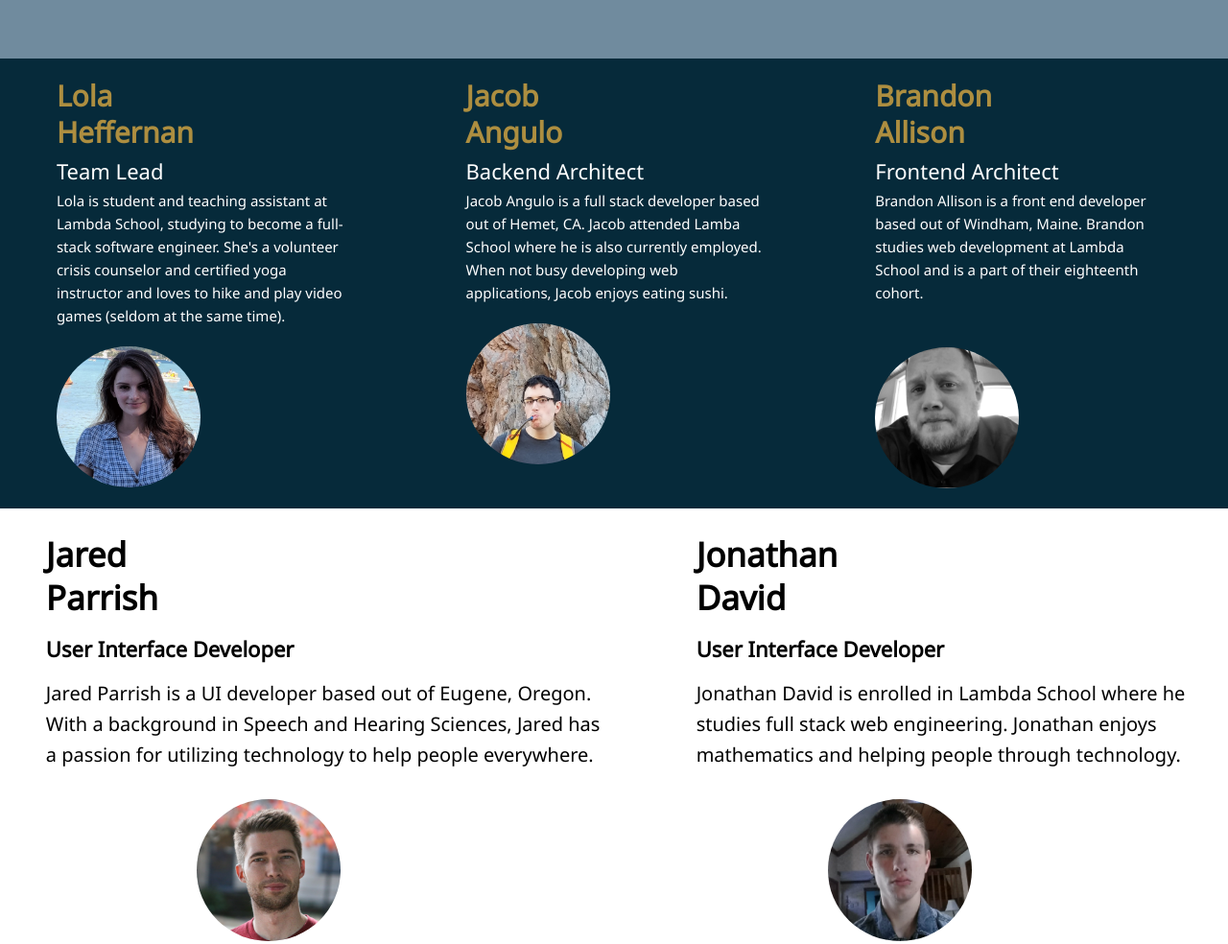
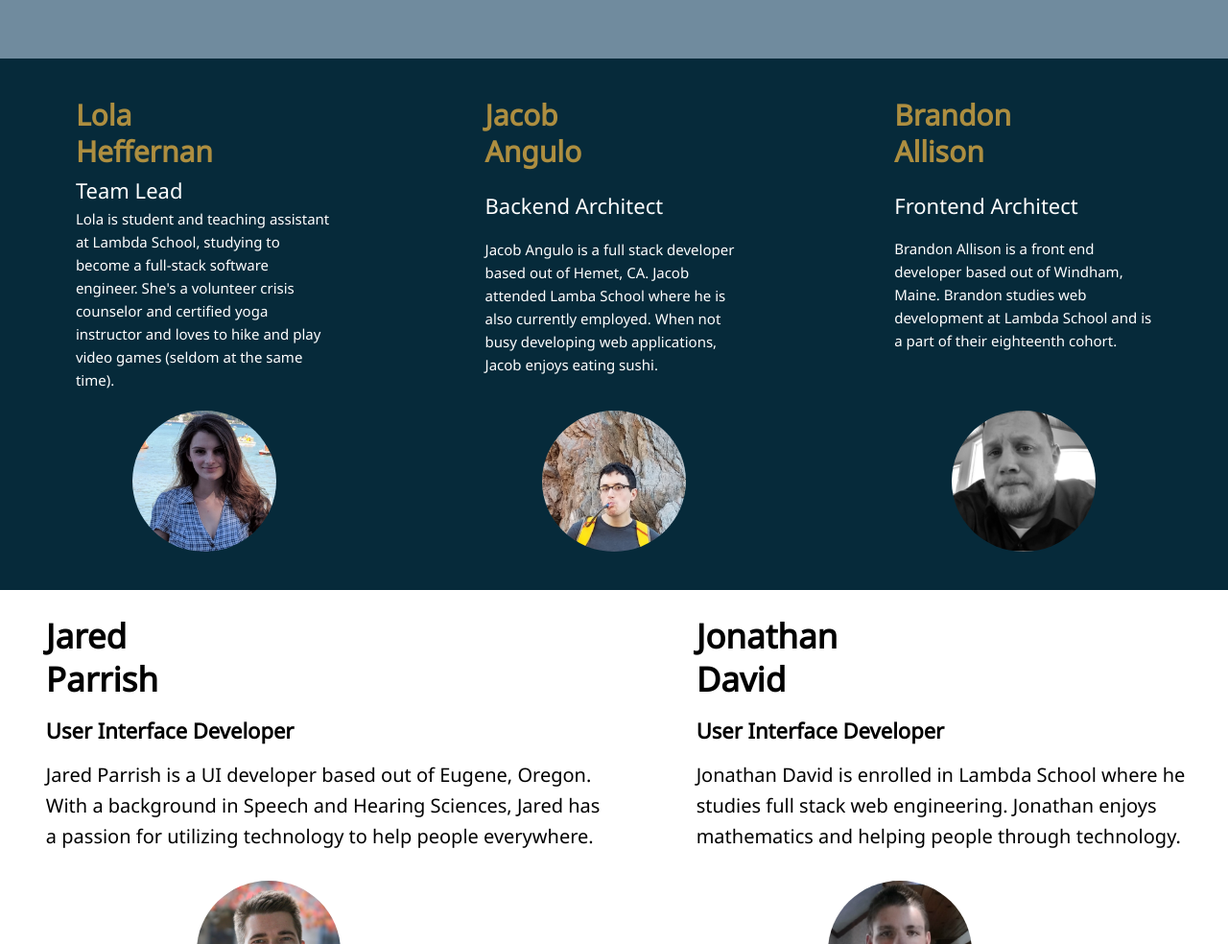
Before and after one commit to revolutionize-health/landing-jared, a plain HTML site: page aboutUs.html in a window 1280 px wide. Shown: the part 694-1678 px from the top of the page at 96% size. Drawn offline with Linux system fonts and the light colour scheme.

Commit message:
Very close to a final product

```diff
--- a/aboutUs.html
+++ b/aboutUs.html
@@ -52,19 +52,19 @@
         </header>
 
         <section class="secondBodyAboutUs">
-            <div>
+            <div class="profileContainer">
                 <h2>Lola<br>Heffernan</h2>
                 <h3>Team Lead</h3>
                 <p>Lola is student and teaching assistant at Lambda School, studying to become a full-stack software engineer. She's a volunteer crisis counselor and certified yoga instructor and loves to hike and play video games (seldom at the same time).</p>
                 <img src="img/Lola-Heffernan.png">
             </div>
-            <div>
+            <div class="profileContainer">
                 <h2>Jacob<br>Angulo</h2>
                 <h3>Backend Architect</h3>
                 <p>Jacob Angulo is a full stack developer based out of Hemet, CA. Jacob attended Lamba School where he is also currently employed.  When not busy developing web applications, Jacob enjoys eating sushi.</p>
-                <img src="img/Jacob-Angulo.png">
+                <img class="topImg" src="img/Jacob-Angulo.png">
             </div>
-            <div>
+            <div class="profileContainer">
                 <h2>Brandon<br>Allison</h2>
                 <h3>Frontend Architect</h3>
                 <p>Brandon Allison is a front end developer based out of Windham, Maine. Brandon studies web development at Lambda School and is a part of their eighteenth cohort.</p>
@@ -77,7 +77,7 @@
                 <h2>Jared<br>Parrish</h2>
                 <h3>User Interface Developer</h3>
                 <p>Jared Parrish is a UI developer based out of Eugene, Oregon. With a background in Speech and Hearing Sciences, Jared has a passion for utilizing technology to help people everywhere.</p>
-                <img src="img/Jared-Parrish.png">
+                <img id="Jared" src="img/Jared-Parrish.png">
             </div>
             <div>
                 <h2>Jonathan<br>David</h2>
--- a/less/secondBodyAboutUs.less
+++ b/less/secondBodyAboutUs.less
@@ -12,10 +12,16 @@
         flex-direction: column;
     }
 
-    div {
+    .profileContainer {
         /* padding: 3rem 4rem; */
         width: 27%;
         margin: 2rem 4.6%;
+        min-height: 40rem;
+        padding: 2rem;
+        display: flex;
+        flex-direction: column;
+        justify-content: space-between;
+        align-items: flex-start;
 
         @media @tablet {
             width: 90%;
@@ -53,17 +59,22 @@
         width: 15rem;
         height: 14.75rem;
         border-radius: 50%;
-        position: relative;
+        /* position: relative; */
         /* left: 30%; */
-        margin-top: 2rem;
+        margin: 2rem auto 0;
 
-        @media @tablet {
+
+        /* @media @tablet {
             margin-top: 4rem;
             left: 40%;
         }
 
         @media @phone {
-            left: 30%;
-        }
+            left: 20%;
+        } */
     }
 }
+
+#brandon {
+    margin-top: 4.5rem;
+}
--- a/less/thirdBodyAboutUs.less
+++ b/less/thirdBodyAboutUs.less
@@ -57,13 +57,9 @@
         height: 14.75rem;
         border-radius: 50%;
         position: relative;
+        margin-bottom: 2rem;
         left: 30%;
-        margin-bottom: 5rem;
 
     }
 
 }
-
-#brandon {
-    margin-top: 4.5rem;
-}
```
Also changed, not shown: css/index.css.
